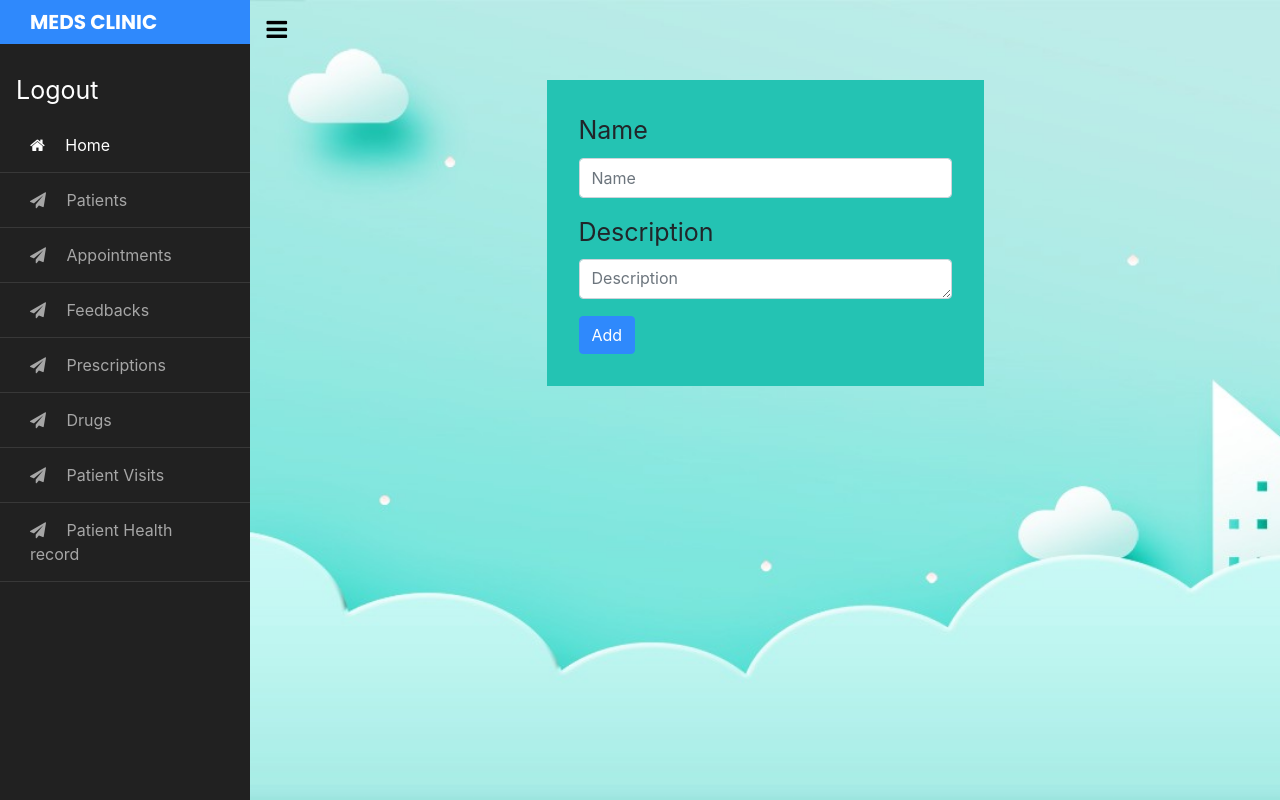
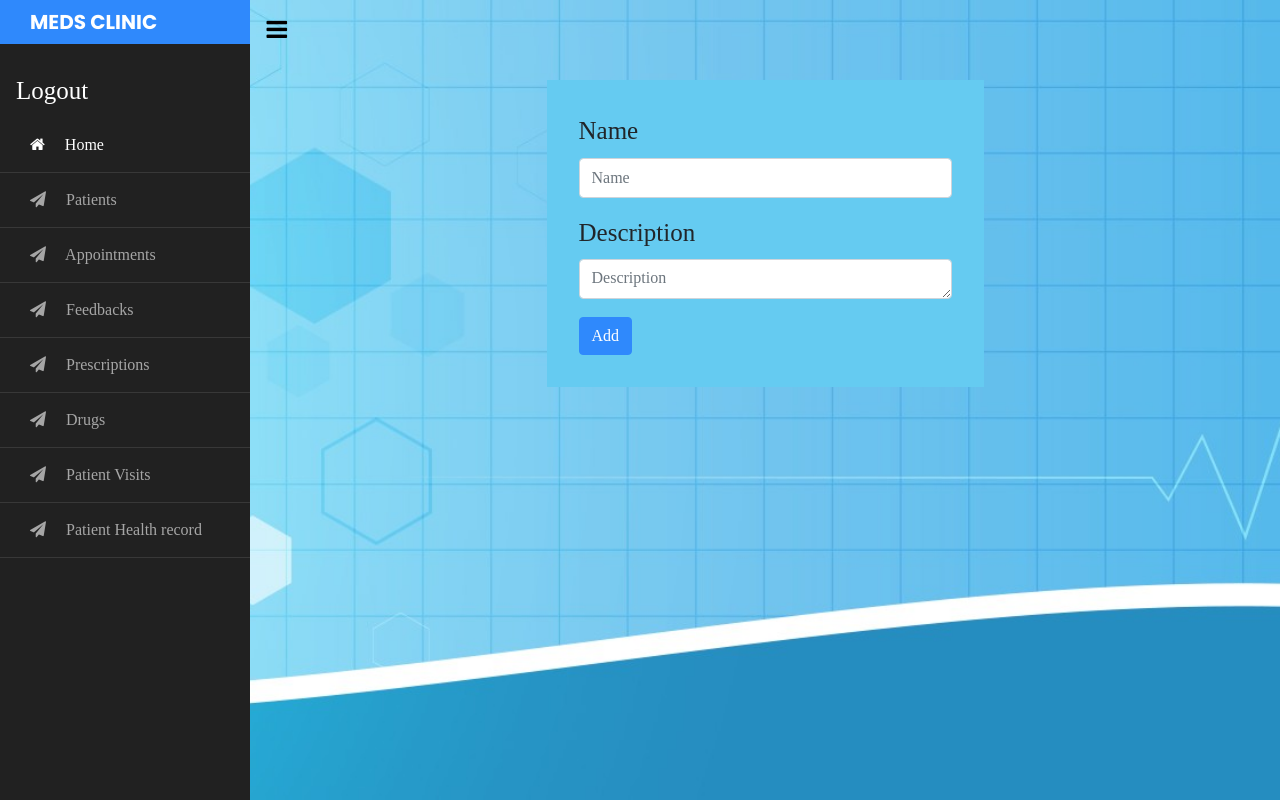
Before and after one commit to ngetichnicholas/Meds, a Django app: page /add_drug in a window 1280 px wide. Run offline with Django 3.2, Linux system fonts and the light colour scheme; the visitor is signed in with stand-in values (Sample User, id 1); style sheets or scripts are compiled from the project's sources; some libraries are stand-ins or nearby versions.

Commit message:
Polish UI

```diff
--- a/clinic_app/static/css/styles.css
+++ b/clinic_app/static/css/styles.css
@@ -6,13 +6,14 @@ table {
   margin: 2rem;
 }
 body {
-  background-image: url('../images/clinic.jpg');
+  background-image: url('../images/back-clinic.jpg');
   background-size: cover;
   background-repeat: no-repeat;
   font-size: 25px;
+  font-family: 'Times New Roman', Times, serif;
 }
 tr,form {
-  background-color: #24C3B3;
+  background-color: #65CBF1;
 }
 form {
   padding: 2rem;
```
Also changed, not shown: clinic_app/static/images/Clinica.png (added), clinic_app/static/images/clinic.jpg.
